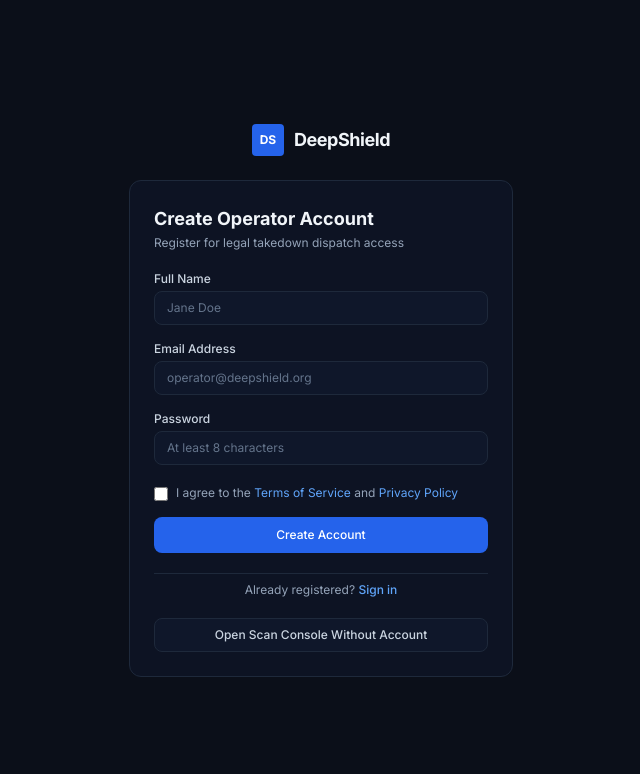
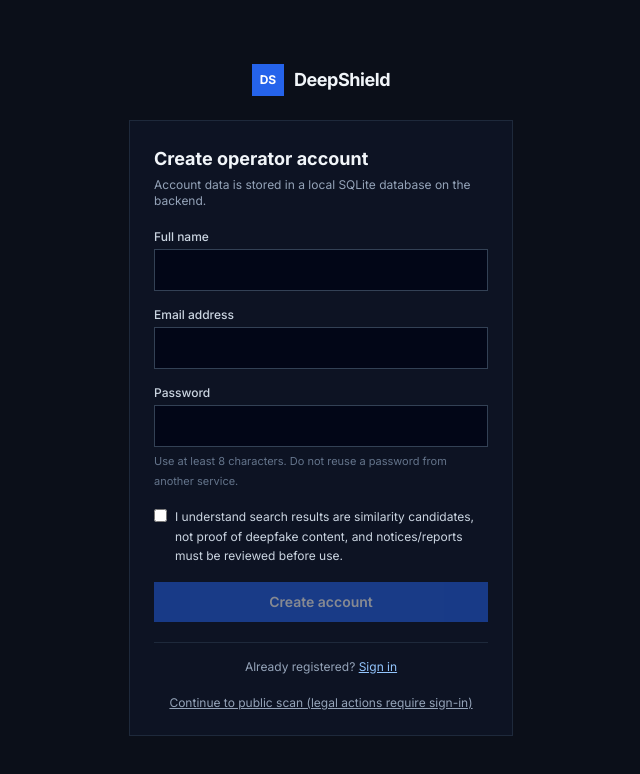
Before and after one commit to MR-MK47/DeepShield, a Next.js app in the folder frontend/: page /signup in a window 1280 px wide. Shown: the top 774 px of the page, without its empty margins (319-959 px from the left). Built offline with nearby package versions, Linux system fonts and the light colour scheme; no server answers.

Commit message:
Replace signup stub with real local operator account creation

```diff
--- a/frontend/src/app/signup/SignupClient.tsx
+++ b/frontend/src/app/signup/SignupClient.tsx
@@ -2,114 +2,75 @@
 
 import { useState } from 'react'
 import Link from 'next/link'
+import { registerOperator } from '@/lib/api'
 
 export default function SignupClient() {
   const [name, setName] = useState('')
   const [email, setEmail] = useState('')
   const [password, setPassword] = useState('')
+  const [confirmed, setConfirmed] = useState(false)
+  const [error, setError] = useState('')
+  const [loading, setLoading] = useState(false)
 
-  const handleSubmit = (e: React.FormEvent) => {
-    e.preventDefault()
-    alert('Account creation stub: Use the scan console directly.')
-    window.location.href = '/scan'
+  const handleSubmit = async (event: React.FormEvent<HTMLFormElement>) => {
+    event.preventDefault()
+    setError('')
+    if (!confirmed) {
+      setError('Confirm that you understand search results are unverified candidates.')
+      return
+    }
+    setLoading(true)
+    try {
+      await registerOperator(name, email, password)
+      window.location.assign('/scan')
+    } catch (reason) {
+      setError(reason instanceof Error ? reason.message : 'Could not create the account. Check the backend and try again.')
+    } finally {
+      setLoading(false)
+    }
   }
 
   return (
-    <div className="min-h-screen bg-[#0b0f19] text-slate-100 flex flex-col justify-center items-center px-6 py-12 font-sans">
+    <main className="min-h-screen bg-[#0b0f19] text-slate-100 flex items-center justify-center px-6 py-12 font-sans">
       <div className="w-full max-w-sm space-y-6">
         <Link href="/" className="flex items-center gap-2.5 justify-center">
-          <div className="w-8 h-8 rounded bg-blue-600 flex items-center justify-center font-bold text-white text-xs">
-            DS
+          <span className="w-8 h-8 bg-blue-600 flex items-center justify-center font-bold text-white text-xs">DS</span>
+          <span className="text-lg font-bold tracking-tight">DeepShield</span>
+        </Link>
+        <section className="bg-slate-900/60 border border-slate-800 p-6 space-y-5">
+          <div>
+            <h1 className="text-lg font-bold">Create operator account</h1>
+            <p className="text-xs text-slate-400 mt-1">Account data is stored in a local SQLite database on the backend.</p>
           </div>
-          <span className="text-lg font-bold text-slate-100 tracking-tight">DeepShield</span>
-        </Link>
-
-        <div className="bg-slate-900/60 border border-slate-800 rounded-xl p-6 space-y-5">
-          <div>
-            <h1 className="text-lg font-bold text-slate-100">Create Operator Account</h1>
-            <p className="text-xs text-slate-400 mt-0.5">Register for legal takedown dispatch access</p>
-          </div>
-
-          <form onSubmit={handleSubmit} className="space-y-4 text-xs">
+          <form onSubmit={handleSubmit} className="space-y-4 text-sm">
             <div className="space-y-1">
-              <label htmlFor="name" className="block font-medium text-slate-300">
-                Full Name
-              </label>
-              <input
-                id="name"
-                type="text"
-                value={name}
-                onChange={(e) => setName(e.target.value)}
-                placeholder="Jane Doe"
-                className="w-full bg-slate-900 border border-slate-800 rounded-lg px-3 py-2 text-xs text-slate-100 placeholder-slate-500 focus:outline-none focus:border-blue-500 transition-colors"
-                required
-              />
+              <label htmlFor="signup-name" className="block text-xs font-medium text-slate-300">Full name</label>
+              <input id="signup-name" autoComplete="name" value={name} onChange={event => setName(event.target.value)} required maxLength={120} className="w-full bg-slate-950 border border-slate-700 px-3 py-2.5 text-sm focus:outline-none focus:border-blue-500" />
             </div>
-
             <div className="space-y-1">
-              <label htmlFor="email" className="block font-medium text-slate-300">
-                Email Address
-              </label>
-              <input
-                id="email"
-                type="email"
-                value={email}
-                onChange={(e) => setEmail(e.target.value)}
-                placeholder="operator@deepshield.org"
-                className="w-full bg-slate-900 border border-slate-800 rounded-lg px-3 py-2 text-xs text-slate-100 placeholder-slate-500 focus:outline-none focus:border-blue-500 transition-colors"
-                required
-              />
+              <label htmlFor="signup-email" className="block text-xs font-medium text-slate-300">Email address</label>
+              <input id="signup-email" type="email" autoComplete="email" value={email} onChange={event => setEmail(event.target.value)} required maxLength={254} className="w-full bg-slate-950 border border-slate-700 px-3 py-2.5 text-sm focus:outline-none focus:border-blue-500" />
             </div>
-
             <div className="space-y-1">
-              <label htmlFor="password" className="block font-medium text-slate-300">
-                Password
-              </label>
-              <input
-                id="password"
-                type="password"
-                value={password}
-                onChange={(e) => setPassword(e.target.value)}
-                placeholder="At least 8 characters"
-                className="w-full bg-slate-900 border border-slate-800 rounded-lg px-3 py-2 text-xs text-slate-100 placeholder-slate-500 focus:outline-none focus:border-blue-500 transition-colors"
-                required
-                minLength={8}
-              />
+              <label htmlFor="signup-password" className="block text-xs font-medium text-slate-300">Password</label>
+              <input id="signup-password" type="password" autoComplete="new-password" value={password} onChange={event => setPassword(event.target.value)} required minLength={8} maxLength={256} className="w-full bg-slate-950 border border-slate-700 px-3 py-2.5 text-sm focus:outline-none focus:border-blue-500" />
+              <p className="text-[11px] text-slate-500">Use at least 8 characters. Do not reuse a password from another service.</p>
             </div>
-
-            <label className="flex items-start gap-2 text-slate-400 cursor-pointer pt-1">
-              <input type="checkbox" className="w-3.5 h-3.5 mt-0.5 rounded border-slate-800 bg-slate-900 text-blue-500 focus:ring-0" required />
-              <span>
-                I agree to the{' '}
-                <a href="#" className="text-blue-400 hover:text-blue-300">Terms of Service</a>
-                {' '}and{' '}
-                <a href="#" className="text-blue-400 hover:text-blue-300">Privacy Policy</a>
-              </span>
+            <label className="flex items-start gap-2 text-xs leading-relaxed text-slate-300">
+              <input type="checkbox" checked={confirmed} onChange={event => setConfirmed(event.target.checked)} required className="mt-0.5" />
+              <span>I understand search results are similarity candidates, not proof of deepfake content, and notices/reports must be reviewed before use.</span>
             </label>
-
-            <button
-              type="submit"
-              className="w-full bg-blue-600 hover:bg-blue-500 text-white font-medium py-2.5 rounded-lg transition-colors cursor-pointer mt-2"
-            >
-              Create Account
+            {error && <p role="alert" className="text-xs text-red-300 border border-red-900 bg-red-950/30 p-3">{error}</p>}
+            <button type="submit" disabled={loading || !confirmed} className="w-full bg-blue-600 hover:bg-blue-500 disabled:opacity-50 text-white font-semibold py-2.5 text-sm">
+              {loading ? 'Creating account…' : 'Create account'}
             </button>
           </form>
-
-          <div className="text-center text-xs text-slate-400 pt-2 border-t border-slate-800">
-            Already registered?{' '}
-            <Link href="/login" className="text-blue-400 hover:text-blue-300 font-medium">
-              Sign in
-            </Link>
-          </div>
-
-          <Link
-            href="/scan"
-            className="block w-full text-center border border-slate-800 bg-slate-900 text-slate-300 hover:text-white py-2 rounded-lg text-xs font-medium transition-colors"
-          >
-            Open Scan Console Without Account
-          </Link>
-        </div>
+          <p className="text-xs text-center text-slate-400 border-t border-slate-800 pt-4">
+            Already registered? <Link href="/login" className="text-blue-300 underline">Sign in</Link>
+          </p>
+          <Link href="/scan" className="block text-center text-xs text-slate-400 underline">Continue to public scan (legal actions require sign-in)</Link>
+        </section>
       </div>
-    </div>
+    </main>
   )
 }
```
